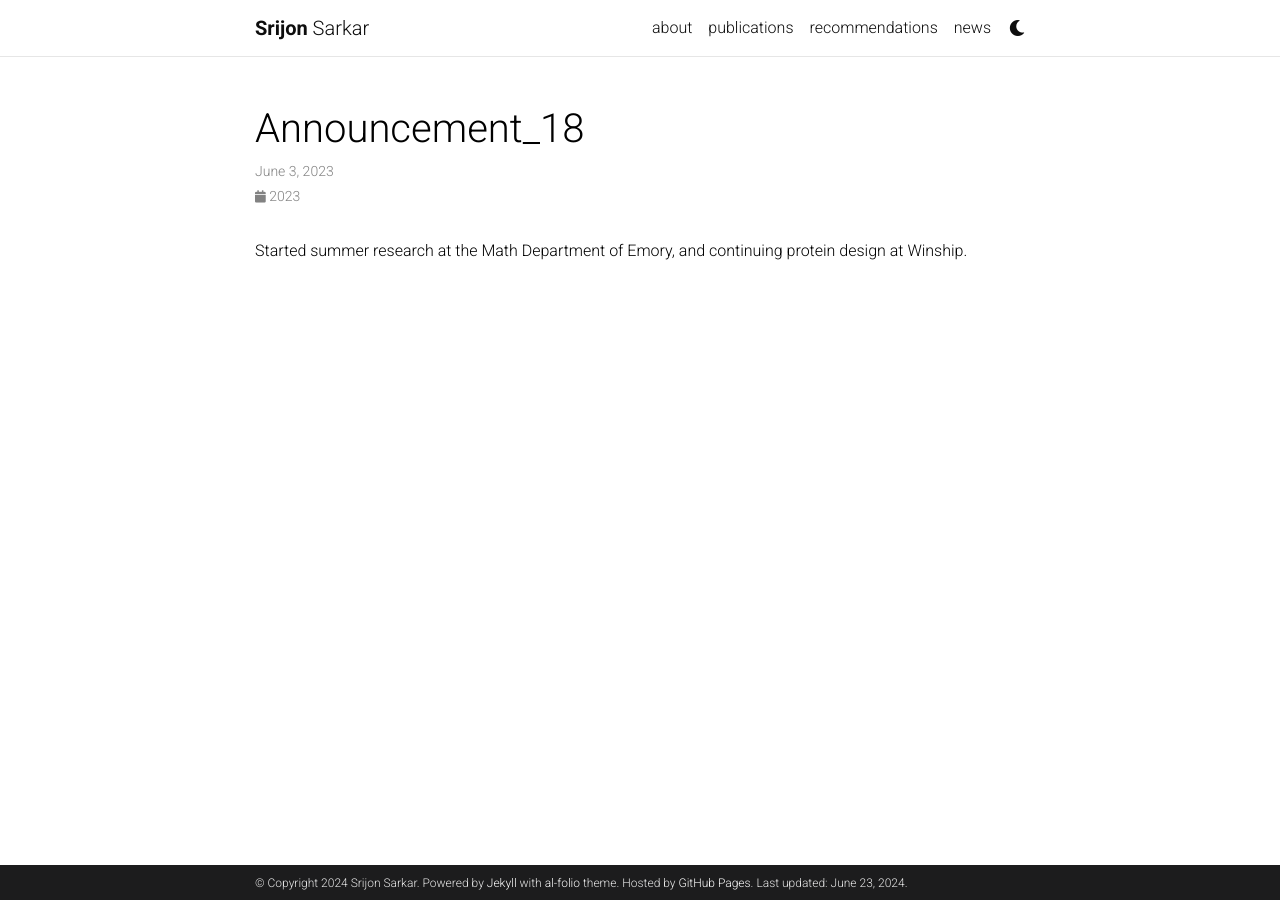
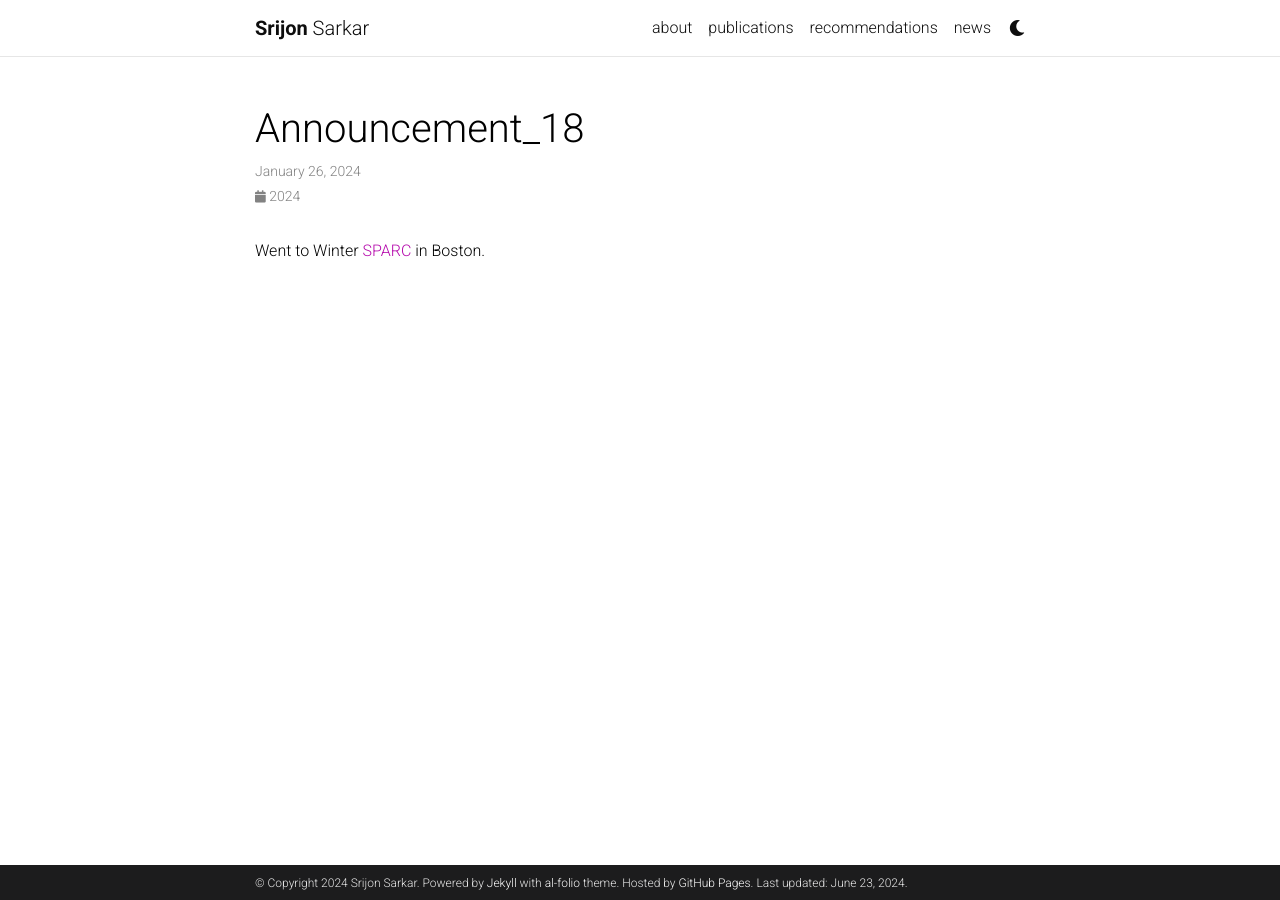
Before and after one commit to sarkarsrijon/sarkarsrijon.github.io, a Jekyll site: the page built from _news/announcement_18.md, in a window 1280 px wide. Built offline with Jekyll 4.4.1, drawn with Linux system fonts in a browser that asks for light colours; comment, search, counter and statistics services are not loaded; a style sheet for code colours, icons or effects is not loaded.

Commit message:
Update announcement_18.md

```diff
--- a/_news/announcement_18.md
+++ b/_news/announcement_18.md
@@ -1,8 +1,8 @@
 ---
 layout: post
-date: 2023-06-03
+date: 2024-01-26
 inline: true
 related_posts: false
 ---
 
-Started summer research at the Math Department of Emory, and continuing protein design at Winship.
+Went to Winter [SPARC](https://www.sparc.camp/) in Boston.
```
